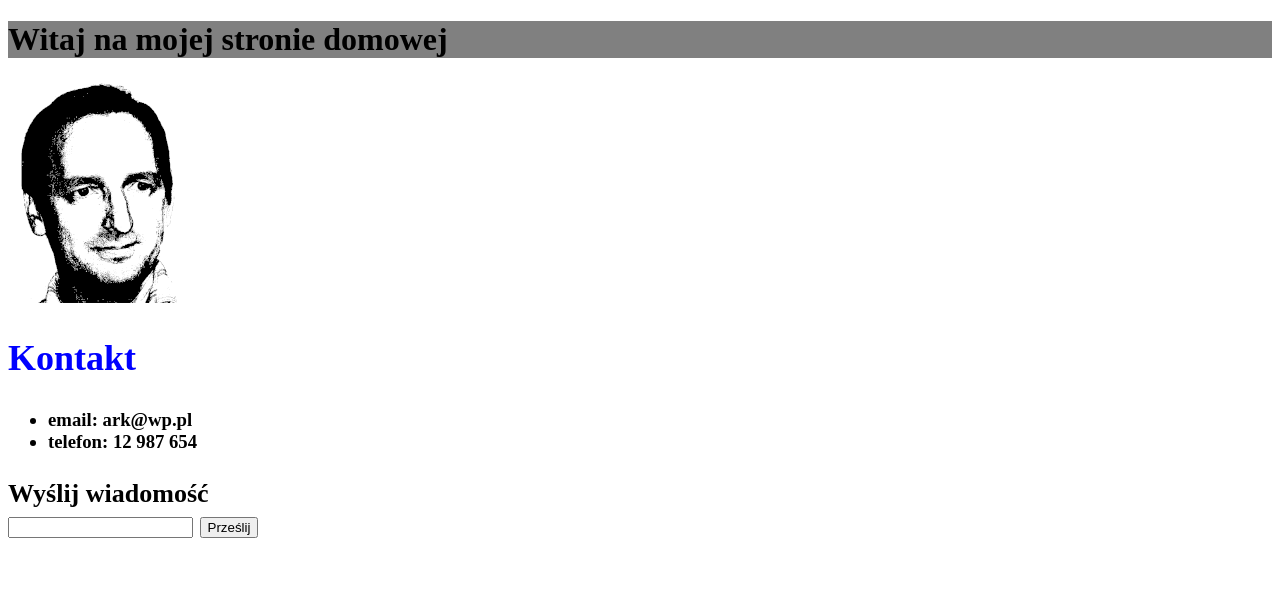
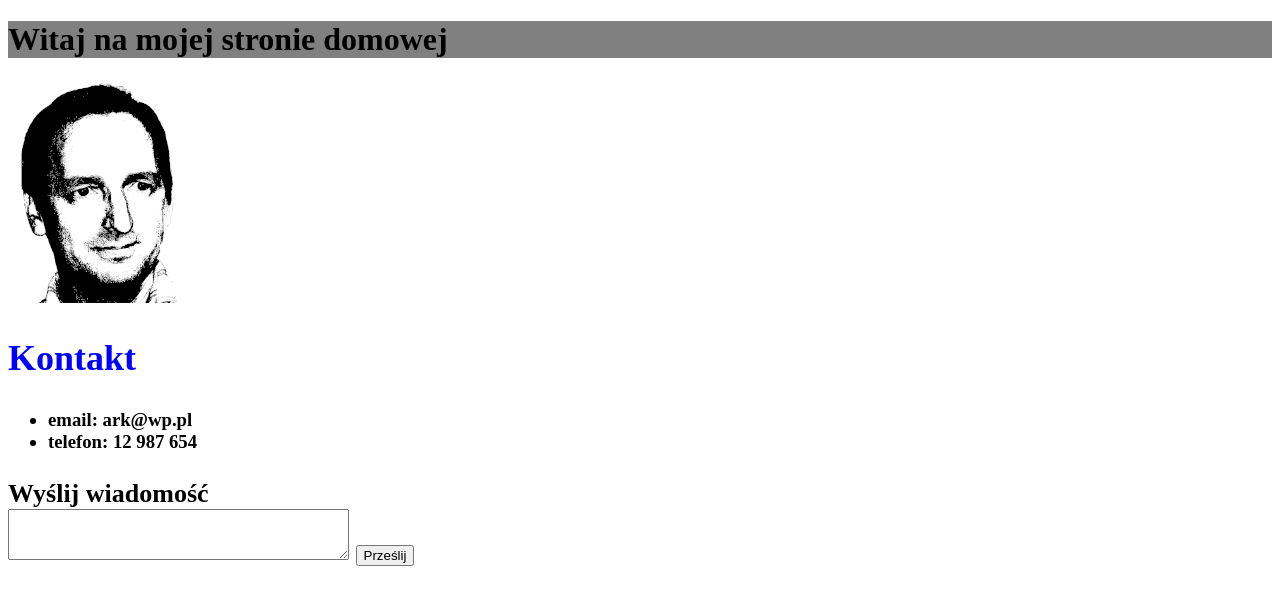
Before and after one commit to ArkMis/Start_html, a plain HTML site: page index.html in a window 1280 px wide. Drawn offline with Linux system fonts and the light colour scheme.

Commit message:
dodanie textarea

```diff
--- a/index.html
+++ b/index.html
@@ -20,11 +20,13 @@
                 <li> telefon: 12 987 654</li>
             </ul>
         </h3>
-    <p>
-        <label>Wyślij wiadomość</label><br>
-        <input type="text" name="message">
-        <button type="submit">Prześlij</button>
-    </p>
+        <form>
+            <p>
+                <label>Wyślij wiadomość</label><br>
+                <textarea name="message" cols="40" rows="3"></textarea>
+                <button type="submit">Prześlij</button>
+            </p>
+        </form>
 
     </body>
 </html>
```
